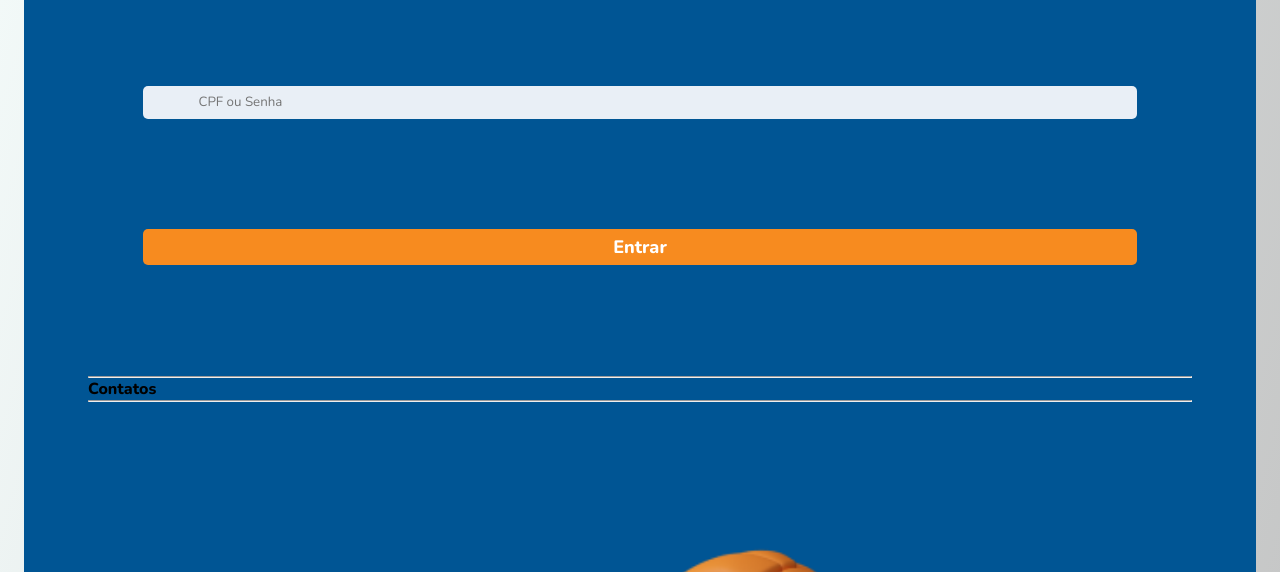
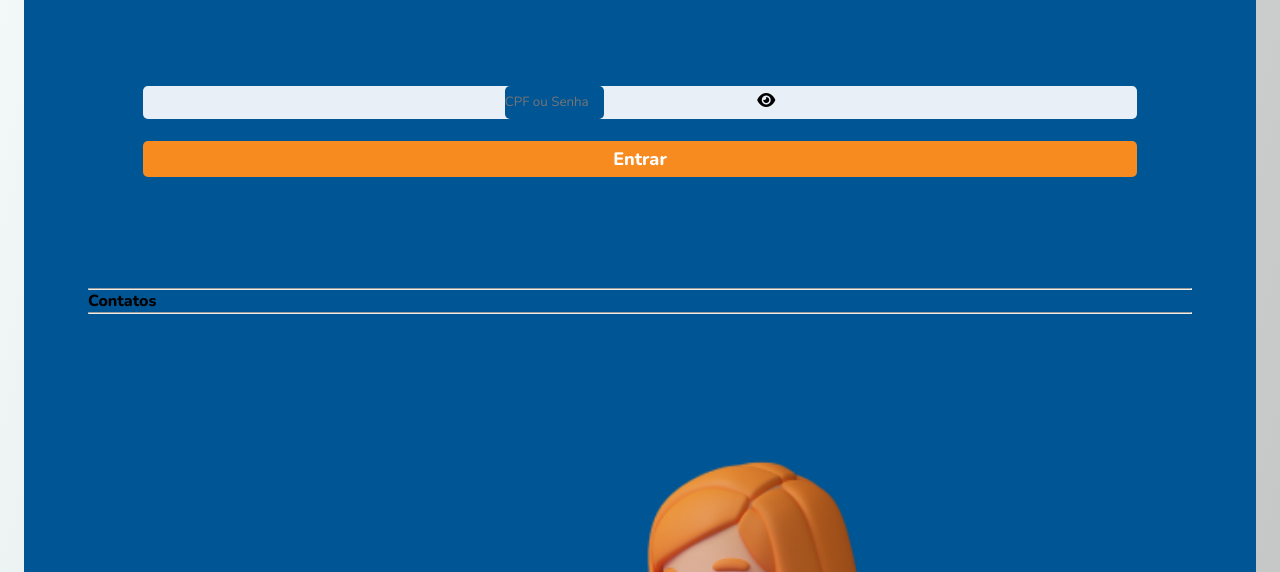
Before and after one commit to Brenok25/treino-media, a plain HTML site: page index.html in a window 1280 px wide. Shown: the part 228-800 px from the top of the page. Drawn offline with nearby package versions, Linux system fonts and the light colour scheme.

Commit message:
quase pronto

```diff
--- a/style.css
+++ b/style.css
@@ -67,10 +67,6 @@ p{
     list-style: none;
 }
 
-#showPassword{
-    display: none;
-}
-
 input::-webkit-outer-spin-button,
 input::-webkit-inner-spin-button {
     -webkit-appearance: none;
@@ -81,6 +77,10 @@ input[type="number"] {
     -moz-appearance: textfield;
 }
 
+input[type="password"]::-ms-reveal,
+input[type="password"]::-ms-clear {
+  display: none;
+}
 .send_btn{
     background-color: #F78B1F;
     color: #ffffff;
@@ -94,6 +94,21 @@ input[type="number"] {
 
 .send_btn:hover{
     opacity: 0.8;
+}
+
+#password{
+    width: 70%;
+    padding: 0;
+    margin: 0;
+    margin-right: 15%;
+}
+
+.inp_senha{
+    background-color: #E9EFF6 ;
+    height: 2.1em;
+    width: 90%;
+    border-radius: 5px;
+    margin-left: 5%;
 }
 
 /* essas proximas 3 linhas cortam o icon na tela quando ele tiver a classe: hide-btn */
@@ -112,9 +127,14 @@ input[type="number"] {
         background-color: #005594;
     }
 
+    #password{
+        background-color: #005594;
+        width: 10%;
+    }
 
     h1, p {
         text-align: start;
         padding: 0;
     }
+
 }
```
